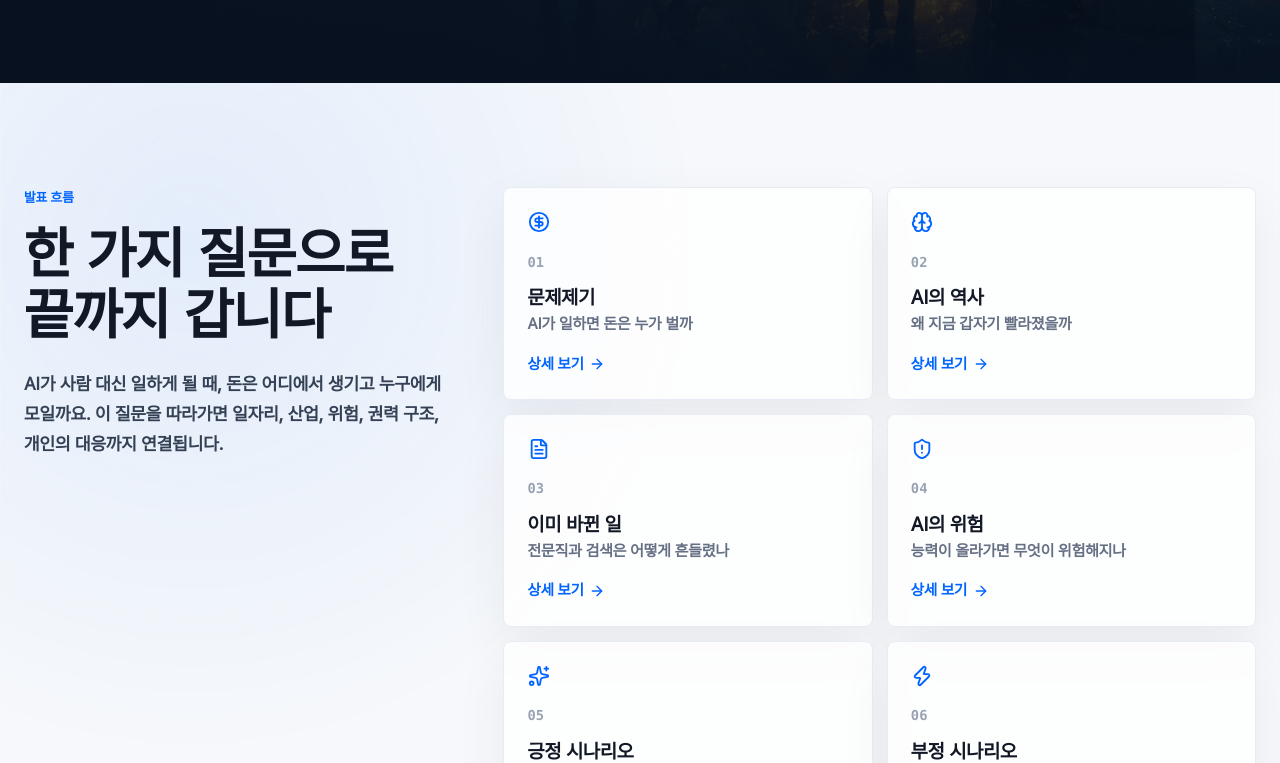
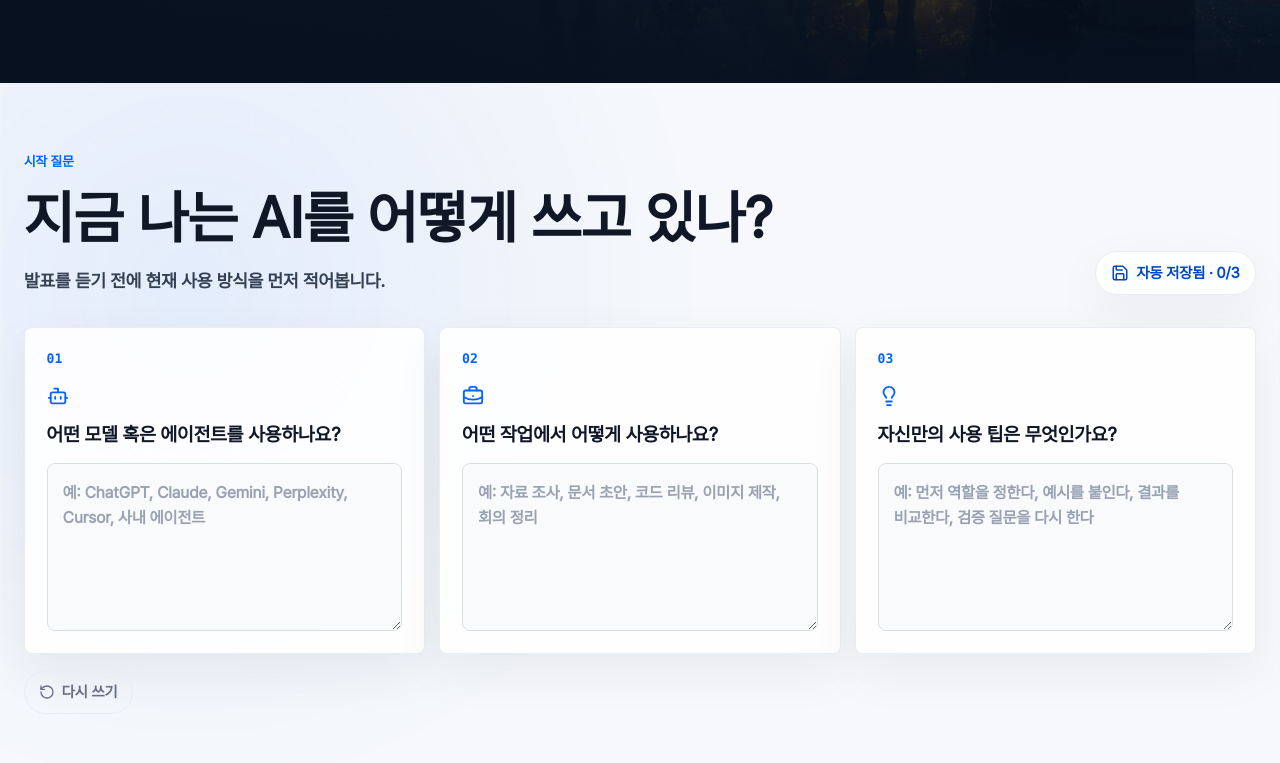
Before and after one commit to CimonLim/ai-history-to-future, a Next.js app: page / in a window 1280 px wide. Shown: the part 717-1480 px from the top of the page. Built offline with nearby package versions, Linux system fonts and the light colour scheme.

Commit message:
feat(presentation): add cached AI usage questions

```diff
--- a/src/app/globals.css
+++ b/src/app/globals.css
@@ -199,11 +199,145 @@ img {
   box-shadow: none;
 }
 
+.ai-use-section,
 .brief-section,
 .story-section,
 .source-section {
   width: min(var(--max), calc(100% - 48px));
   margin: 0 auto;
+}
+
+.ai-use-section {
+  scroll-margin-top: 7rem;
+  padding: 4.25rem 0 4.25rem;
+}
+
+.ai-use-head {
+  display: grid;
+  grid-template-columns: minmax(0, 1fr) auto;
+  gap: 1.5rem;
+  align-items: end;
+}
+
+.ai-use-head h2 {
+  max-width: 760px;
+  margin: 1rem 0 0;
+  color: var(--ink);
+  font-size: clamp(2.4rem, 4.5vw, 4.6rem);
+  font-weight: 950;
+  line-height: 1.06;
+  text-wrap: balance;
+}
+
+.ai-use-head p:last-child {
+  max-width: 680px;
+  margin: 1.1rem 0 0;
+  color: var(--body);
+  font-size: 1.12rem;
+  font-weight: 700;
+  line-height: 1.62;
+}
+
+.ai-use-save {
+  display: inline-flex;
+  min-height: 2.75rem;
+  align-items: center;
+  gap: 0.45rem;
+  border: 1px solid var(--line-soft);
+  border-radius: 999px;
+  background: rgba(255, 255, 255, 0.82);
+  padding: 0 0.95rem;
+  color: var(--blue-deep);
+  font-size: 0.94rem;
+  font-weight: 850;
+  box-shadow: 0 18px 52px rgba(16, 24, 40, 0.06);
+}
+
+.ai-use-grid {
+  display: grid;
+  grid-template-columns: repeat(3, minmax(0, 1fr));
+  gap: 0.9rem;
+  margin-top: 2rem;
+}
+
+.ai-use-card {
+  display: grid;
+  min-width: 0;
+  border: 1px solid var(--line-soft);
+  border-radius: var(--radius-card);
+  background: rgba(255, 255, 255, 0.9);
+  padding: 1.35rem;
+  box-shadow: 0 18px 52px rgba(16, 24, 40, 0.06);
+}
+
+.ai-use-card > span {
+  color: var(--blue);
+  font-family: ui-monospace, SFMono-Regular, Consolas, monospace;
+  font-size: 0.82rem;
+  font-weight: 950;
+}
+
+.ai-use-card svg {
+  margin-top: 1rem;
+  color: var(--blue);
+}
+
+.ai-use-card strong {
+  margin-top: 0.9rem;
+  color: var(--ink);
+  font-size: 1.2rem;
+  font-weight: 950;
+  line-height: 1.35;
+}
+
+.ai-use-card textarea {
+  width: 100%;
+  min-height: 10.5rem;
+  margin-top: 1rem;
+  resize: vertical;
+  border: 1px solid var(--line);
+  border-radius: var(--radius-card);
+  background: var(--surface-soft);
+  padding: 0.95rem;
+  color: var(--ink);
+  font: inherit;
+  font-size: 1rem;
+  font-weight: 650;
+  line-height: 1.6;
+  outline: none;
+}
+
+.ai-use-card textarea:focus {
+  border-color: rgba(0, 100, 255, 0.55);
+  background: #fff;
+  box-shadow: 0 0 0 4px rgba(0, 100, 255, 0.12);
+}
+
+.ai-use-card textarea::placeholder {
+  color: var(--subtle);
+}
+
+.ai-use-reset {
+  display: inline-flex;
+  min-height: 2.75rem;
+  align-items: center;
+  gap: 0.4rem;
+  margin-top: 1rem;
+  border: 1px solid var(--line-soft);
+  border-radius: 999px;
+  background: transparent;
+  padding: 0 0.9rem;
+  color: var(--muted);
+  font: inherit;
+  font-size: 0.94rem;
+  font-weight: 850;
+  cursor: pointer;
+}
+
+.ai-use-reset:hover {
+  border-color: var(--line);
+  color: var(--ink);
+  background: rgba(255, 255, 255, 0.68);
 }
 
 .brief-section {
@@ -1397,6 +1531,7 @@ img {
 
   .hero-content,
   .brief-section,
+  .ai-use-section,
   .story-section,
   .source-section {
     width: min(100% - 32px, var(--max));
@@ -1417,9 +1552,35 @@ img {
   }
 
   .brief-section,
+  .ai-use-section,
   .story-section,
   .source-section {
     padding: 4.5rem 0;
+  }
+
+  .ai-use-head {
+    grid-template-columns: 1fr;
+    align-items: start;
+  }
+
+  .ai-use-head h2 {
+    font-size: clamp(2.25rem, 10vw, 3.35rem);
+  }
+
+  .ai-use-head p:last-child {
+    font-size: 1.04rem;
+  }
+
+  .ai-use-grid {
+    grid-template-columns: 1fr;
+  }
+
+  .ai-use-card {
+    padding: 1.2rem;
+  }
+
+  .ai-use-card textarea {
+    min-height: 8.5rem;
   }
 
   .brief-copy h2,
--- /dev/null
+++ b/src/components/ai-use-note.tsx
@@ -0,0 +1,107 @@
+"use client";
+
+import { useEffect, useMemo, useState } from "react";
+import { Bot, BriefcaseBusiness, Lightbulb, RotateCcw, Save } from "lucide-react";
+
+const STORAGE_KEY = "ai-history-to-future.ai-use-note.v1";
+
+type Answers = {
+  model: string;
+  work: string;
+  tip: string;
+};
+
+const initialAnswers: Answers = {
+  model: "",
+  work: "",
+  tip: "",
+};
+
+const questions = [
+  {
+    key: "model",
+    icon: Bot,
+    label: "어떤 모델 혹은 에이전트를 사용하나요?",
+    placeholder: "예: ChatGPT, Claude, Gemini, Perplexity, Cursor, 사내 에이전트",
+  },
+  {
+    key: "work",
+    icon: BriefcaseBusiness,
+    label: "어떤 작업에서 어떻게 사용하나요?",
+    placeholder: "예: 자료 조사, 문서 초안, 코드 리뷰, 이미지 제작, 회의 정리",
+  },
+  {
+    key: "tip",
+    icon: Lightbulb,
+    label: "자신만의 사용 팁은 무엇인가요?",
+    placeholder: "예: 먼저 역할을 정한다, 예시를 붙인다, 결과를 비교한다, 검증 질문을 다시 한다",
+  },
+] as const;
+
+export function AiUseNote() {
+  const [answers, setAnswers] = useState<Answers>(initialAnswers);
+  const [loaded, setLoaded] = useState(false);
+  const filledCount = useMemo(
+    () => Object.values(answers).filter((value) => value.trim().length > 0).length,
+    [answers],
+  );
+
+  useEffect(() => {
+    queueMicrotask(() => {
+      try {
+        const cached = window.localStorage.getItem(STORAGE_KEY);
+        if (cached) {
+          setAnswers({ ...initialAnswers, ...JSON.parse(cached) });
+        }
+      } catch {
+        setAnswers(initialAnswers);
+      } finally {
+        setLoaded(true);
+      }
+    });
+  }, []);
+
+  useEffect(() => {
+    if (!loaded) {
+      return;
+    }
+    window.localStorage.setItem(STORAGE_KEY, JSON.stringify(answers));
+  }, [answers, loaded]);
+
+  return (
+    <section className="ai-use-section" id="ai-use" aria-labelledby="ai-use-title">
+      <div className="ai-use-head">
+        <div>
+          <p className="eyebrow">시작 질문</p>
+          <h2 id="ai-use-title">지금 나는 AI를 어떻게 쓰고 있나?</h2>
+          <p>발표를 듣기 전에 현재 사용 방식을 먼저 적어봅니다.</p>
+        </div>
+        <div className="ai-use-save" aria-live="polite">
+          <Save size={18} />
+          <span>{loaded ? `자동 저장됨 · ${filledCount}/3` : "불러오는 중"}</span>
+        </div>
+      </div>
+
+      <div className="ai-use-grid">
+        {questions.map(({ key, icon: Icon, label, placeholder }, index) => (
+          <label className="ai-use-card" key={key}>
+            <span>{String(index + 1).padStart(2, "0")}</span>
+            <Icon size={22} />
+            <strong>{label}</strong>
+            <textarea
+              value={answers[key]}
+              onChange={(event) => setAnswers((current) => ({ ...current, [key]: event.target.value }))}
+              placeholder={placeholder}
+              rows={5}
+            />
+          </label>
+        ))}
+      </div>
+
+      <button className="ai-use-reset" type="button" onClick={() => setAnswers(initialAnswers)}>
+        <RotateCcw size={16} />
+        다시 쓰기
+      </button>
+    </section>
+  );
+}
--- a/src/components/presentation-page.tsx
+++ b/src/components/presentation-page.tsx
@@ -15,6 +15,7 @@ import {
 } from "lucide-react";
 import { hero, notionUrl, route, sections, sources } from "@/data/source-data";
 import { chapters } from "@/data/source-data";
+import { AiUseNote } from "@/components/ai-use-note";
 import { MotionShell, Reveal, Stagger, StaggerItem } from "@/components/motion-shell";
 
 type Pair = [string, string];
@@ -63,6 +64,7 @@ const typedChapters = chapters as {
 }[];
 
 const navItems = [
+  ["ai-use", "작성"],
   ["problem", "문제"],
   ["history", "역사"],
   ["changed", "변화"],
@@ -386,8 +388,8 @@ export function PresentationPage() {
           <h1>{typedHero.title}</h1>
           <p>{typedHero.subtitle}</p>
           <div className="hero-actions">
-            <a href="#problem">
-              발표 시작 <ArrowDown size={18} />
+            <a href="#ai-use">
+              먼저 작성 <ArrowDown size={18} />
             </a>
             <a href={notionUrl} target="_blank" rel="noreferrer">
               세부 자료 <ArrowRight size={18} />
@@ -395,6 +397,8 @@ export function PresentationPage() {
           </div>
         </div>
       </header>
+
+      <AiUseNote />
 
       <section className="brief-section" aria-labelledby="brief-title">
         <Reveal className="brief-copy">
```
